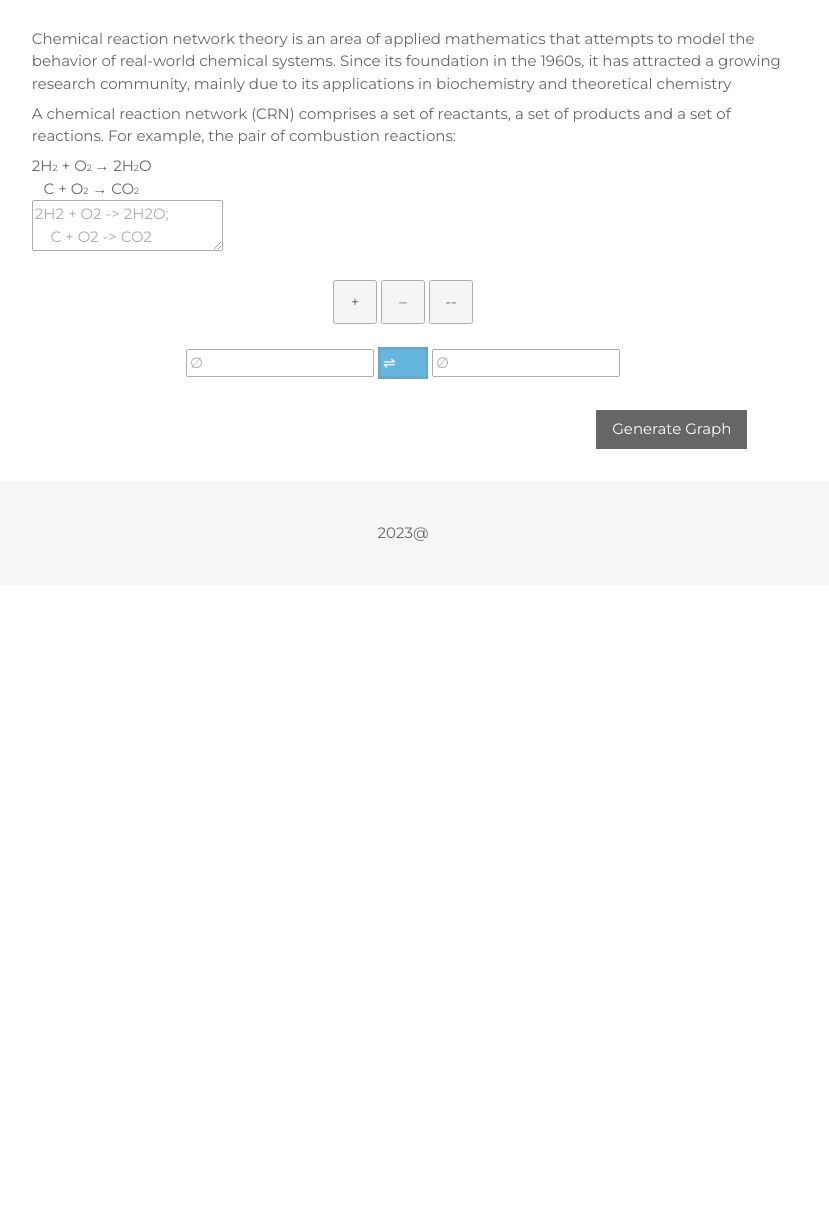
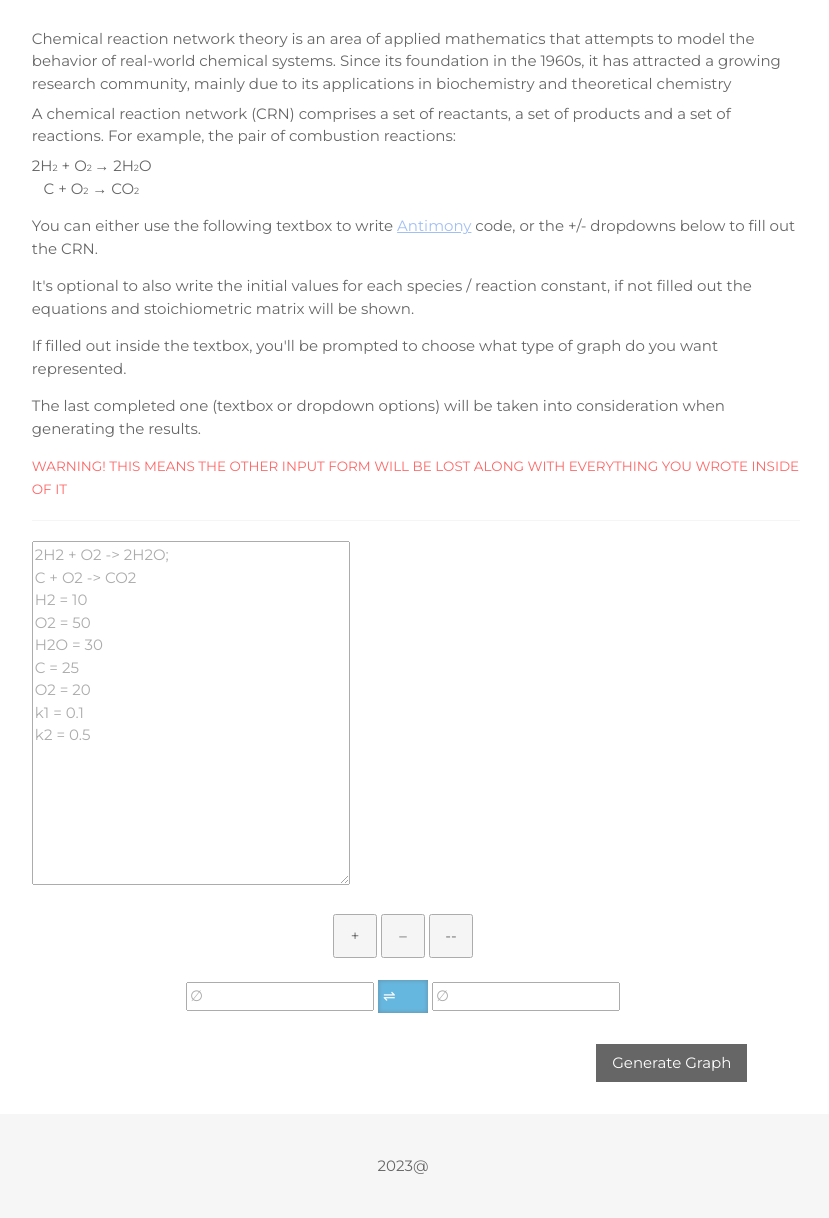
Before and after one commit to viktorashi/Open-CoNtRol, a Flask app: page / in a window 1280 px wide; the page is wider, and only the part inside the window is pictured. Shown: the part 206-1424 px from the top of that part, without its empty margins (237-1066 px from the left). Before the commit the page ends 747 px from the top of that part, so only its background shows below. Run offline with Flask 3, Linux system fonts and the light colour scheme; some libraries are stand-ins or nearby versions.

```diff
--- a/cefacesandramaua.txt
+++ b/cefacesandramaua.txt
@@ -117,6 +117,7 @@ Detailed feature (destul de bonus):
       Daca contine initial values faci cu graph ca stii ca vrea, daca nu faci doar analiza din aia cum iiz ce
       SA VERIFICI NUMA CA TOATE AU INITIAL VALUES PUSE
       sa nu mai pui lumea sa puna neaparat patyea de la final de "k1*S1" de la "S1 -> S2; k1*S1" ca se intelege ce si de unde si cum
+      daca sunt filled out initial values iti apare pagina cu ce fel de graph vrei sa-ti faca
 
 
 poate o baza de date de doamne ajuta
--- a/open_control/static/home.css
+++ b/open_control/static/home.css
@@ -45,7 +45,15 @@ select {
   clear: both;
 }
 
-.errors {
+.error {
     color: red;
     font-size: 0.9em;
 }
+
+textarea {
+  max-width: 70%  ;
+}
+
+a {
+  color: cornflowerblue;
+}
--- a/open_control/static/home.js
+++ b/open_control/static/home.js
@@ -25,7 +25,7 @@ function validateForm(){
 		  const box_right = document.forms['form'][`ec_${i}_right`].value.trim()
 
 		  if (!(validEquation(box_left) || validEquation(box_right))){
-			  document.getElementsByClassName('errors')[0].innerText = 'A chemical reaction not valid'
+			  document.getElementsByClassName('error')[0].innerText = 'A chemical reaction not valid'
 			  console.log('NA DAT MATCHH')
 			  //meaning it's not safe to submit the form
 			  return false;
--- a/open_control/templates/home.html
+++ b/open_control/templates/home.html
@@ -19,12 +19,14 @@
 
 <!-- Sidebar -->
 <nav class="w3-sidebar w3-black w3-animate-top w3-xxlarge" style="display:none;padding-top:150px" id="mySidebar">
-  <a href="javascript:void(0)" onclick="w3_close()" class="w3-button w3-black w3-xxlarge w3-padding w3-display-topright" style="padding:6px 24px">
+    <a href="javascript:void(0)" onclick="w3_close()"
+       class="w3-button w3-black w3-xxlarge w3-padding w3-display-topright" style="padding:6px 24px">
         <i class="fa fa-remove"></i>
     </a>
     <div class="w3-bar-block w3-center">
         <a href="http://127.0.0.1:5000/#" class="w3-bar-item w3-button w3-text-grey w3-hover-black">Home</a>
-        <a href="http://127.0.0.1:5000/input_user" class="w3-bar-item w3-button w3-text-grey w3-hover-black">Show The Graph</a>
+        <a href="http://127.0.0.1:5000/input_user" class="w3-bar-item w3-button w3-text-grey w3-hover-black">Show The
+            Graph</a>
         <a href="http://192.168.1.50:5000/#" class="w3-bar-item w3-button w3-text-grey w3-hover-black">Details</a>
     </div>
 </nav>
@@ -48,18 +50,37 @@
                     Chemical reaction network theory is an area of applied mathematics
                     that attempts to model the behavior of real-world chemical systems.
                     Since its foundation in the 1960s, it has attracted a growing research community,
- mainly due to its applications in biochemistry and theoretical chemistry</div>
+                    mainly due to its applications in biochemistry and theoretical chemistry
+                </div>
 
                 <div class="content" style="padding-top:1%">
                     A chemical reaction network (CRN) comprises a set of reactants, a set of products and a
-set of reactions. For example, the pair of combustion reactions:</div>
+                    set of reactions. For example, the pair of combustion reactions:
+                </div>
                 <div class="content" style="padding-top:1%">
+
                     2H<p style="font-size:9px; display:inline">2</p> + O<p style="font-size:9px; display:inline">2
                 </p> &rarr; 2H<p style="font-size:9px;display:inline">2</p>O<br>
-&nbsp;&nbsp;&nbsp;C + O<p style="font-size:9px; display:inline">2</p> &rarr; CO<p style="font-size:9px; display:inline">2</p>
+                    &nbsp;&nbsp;&nbsp;C + O<p style="font-size:9px; display:inline">2</p> &rarr; CO<p
+                        style="font-size:9px; display:inline">2</p>
                 </div>
 
                 {#    used to process Antimony code and append it to the existing select/options  #}
+
+                <p class="content">You can either use the following textbox to write <a
+                        href="https://tellurium.readthedocs.io/en/latest/antimony.html#introduction-and-basics">Antimony</a>
+                    code, or the +/- dropdowns below to fill out the CRN. </p>
+
+                <p>It's optional to also write the initial values for each species / reaction constant, if not filled
+                    out the equations and stoichiometric matrix will be shown.</p>
+
+                <p> If filled out inside the textbox, you'll be prompted to choose what type of graph do you want represented.
+                </p>
+
+                <p>The last completed one (textbox or dropdown options) will be taken into consideration when generating the results.</p>
+
+                <span class="error">WARNING! THIS MEANS THE OTHER INPUT FORM WILL BE LOST ALONG WITH EVERYTHING YOU WROTE INSIDE OF IT </span> <hr>
+
                 <textarea placeholder="2H2 + O2 -> 2H2O;
 C + O2 -> CO2
 H2 = 10
@@ -68,17 +89,21 @@ set of reactions. For example, the pair of combustion reactions:</div>
 C = 25
 O2 = 20
 k1 = 0.1
-   k2 = 0.5"></textarea>
+k2 = 0.5"
+                          cols="35" rows="15"></textarea>
             </div>
 
             <br>
             <div style="text-align: center;">
                 <button id="Add" href="#" title="Add new reaction" style="height: 44px; width: 44px;">+</button>
                 <button id="Remove" href="#" title="Remove last reaction" style="height: 44px; width: 44px;">–</button>
-							<button id="reset_reaction_button" href="#" title="Reset all reactions" style="height: 44px; width: 44px;">--</button>
+                <button id="reset_reaction_button" href="#" title="Reset all reactions"
+                        style="height: 44px; width: 44px;">--
+                </button>
 
                 {#    TODO tine minte sa incerci sa pui cu url_for('save_reactii') #}
-    <form name="form" onsubmit="validateForm()" action="/save_reactii" id = "DynamicTextBox" class="contact-form" method="post">
+                <form name="form" onsubmit="validateForm()" action="/save_reactii" id="DynamicTextBox"
+                      class="contact-form" method="post">
 
                     <input id="ecuatiiCount" type="hidden" value="f" name="ecuatiiCount" required/>
 
@@ -87,12 +112,14 @@ set of reactions. For example, the pair of combustion reactions:</div>
                     <div style="position: relative; left: 21%">
                         <!--<p><b>Creare grafic personalizat.</b></p>-->
                         <p class="w3-padding-16">
-        <button onclick="validateForm()" id="buton" class="w3-button w3-black" type="submit">Generate Graph</button>
+                            <button onclick="validateForm()" id="buton" class="w3-button w3-black" type="submit">
+                                Generate Graph
+                            </button>
                         </p>
 
                     </div>
 
-        <p class="errors"></p>
+                    <p class="error"></p>
 
                 </form>
 
@@ -107,11 +134,13 @@ set of reactions. For example, the pair of combustion reactions:</div>
 
 
     <!-- Footer -->
-<footer class="w3-container w3-padding-54 w3-light-grey w3-center w3-opacity w3-xlarge" style="/*!margin-top:128px;  margin-left:-20px;*/ position:absolute;/*! bottom:0;*/ width:100%; padding-top:2%; padding-bottom:2%">
+    <footer class="w3-container w3-padding-54 w3-light-grey w3-center w3-opacity w3-xlarge"
+            style="/*!margin-top:128px;  margin-left:-20px;*/ position:absolute;/*! bottom:0;*/ width:100%; padding-top:2%; padding-bottom:2%">
 
-  <p class="w3-medium">2023@  <a target="_blank" class="w3-hover-text-green"></a> </p>
+        <p class="w3-medium">2023@ <a target="_blank" class="w3-hover-text-green"></a></p>
 
     </footer>
     <script type="application/javascript" src="../static/home.js"></script>
+</div>
 </body>
 </html>
```
Lines whose indentation alone changed are shown as unchanged.
